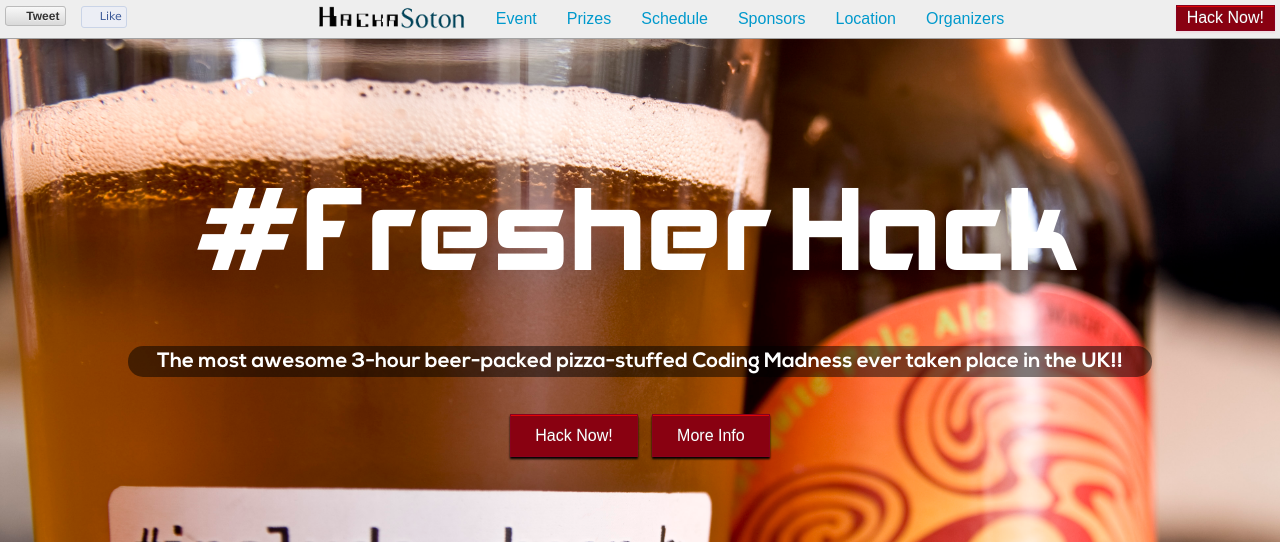
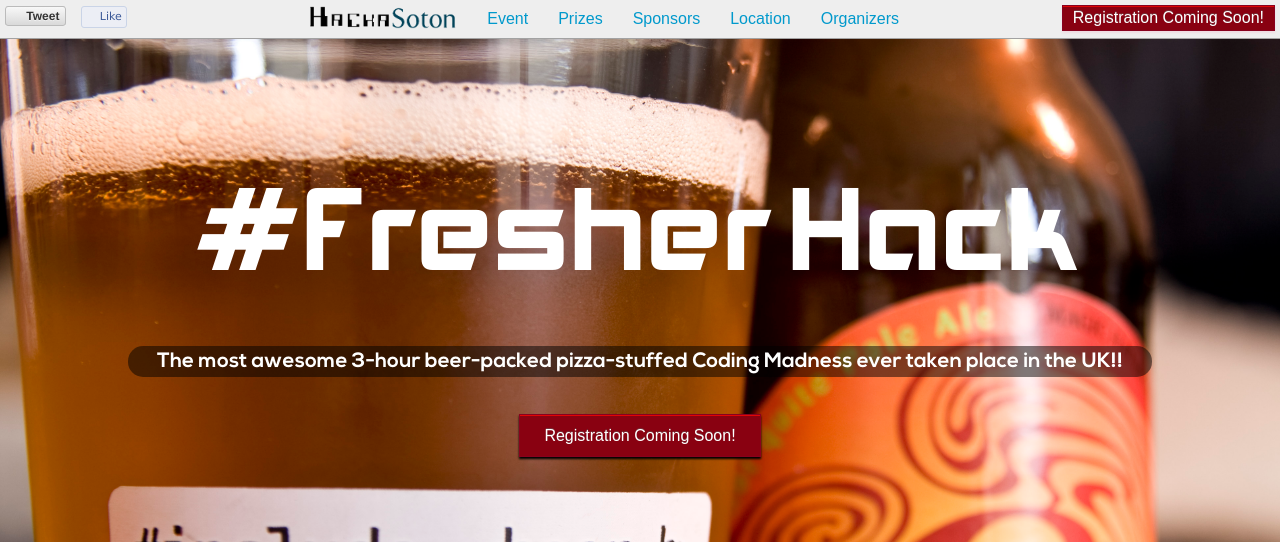
Before and after one commit to axsaucedo/fresherhack, a plain HTML site: page index.html in a window 1280 px wide. Shown: the top 542 px of the page. Drawn offline with Linux system fonts and the light colour scheme; some packages are replaced by stand-ins of ours.

Commit message:
added TBA to everything

```diff
--- a/index.html
+++ b/index.html
@@ -26,14 +26,14 @@
 		  <a href="http://facebook.com/freshershack" class="facebook">Like</a>
 		</div>
 
-		<a href="#eventbrite" id="apply-button"><span>Hack Now!</span></a>
+		<a href="#" id="apply-button"><span>Registration Coming Soon!</span></a>
 		<ul>
 			<li><a id="fot-logo" href="http://fishontoast.co.uk"><div></div></a></li>
 			<li><a id="hackasoton-nav" href="#"><div></div></a></li
 			><li><a href="#event">Event</a></li
 			><li><a href="#prizes">Prizes</a></li
-			><li><a href="#schedule">Schedule</a></li
-			><li><a href="#sponsors">Sponsors</a></li
+			><!-- <li><a href="#schedule">Schedule</a></li
+			> --><li><a href="#sponsors">Sponsors</a></li
 			><li><a href="#location">Location</a></li
 			><li><a href="#organizers">Organizers</a></li>
 		</ul>
@@ -48,8 +48,7 @@
 		</div>
 
 		<div id="hackasoton-buttons">
-			<a href="http://www.eventbrite.com/e/startup-weekend-southampton-2014-tickets-7393069871"><span>Hack Now!</span></a>
-			<a href="#event"><span>More Info</span></a>
+			<a href="#"><span>Registration Coming Soon!</span></a>
 		</div>
 
 
```
